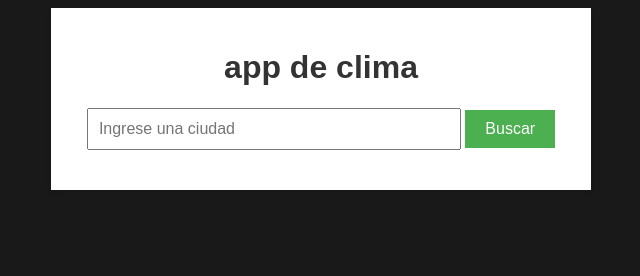
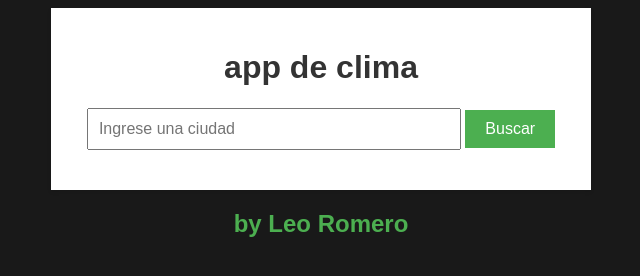
Before and after one commit to leoromero1/app-clima, a plain HTML site: page index.html in a window 1280 px wide. Shown: the whole page, without its empty margins (319-959 px from the left). Drawn offline with Linux system fonts and the light colour scheme.

Commit message:
add name

```diff
--- a/index.html
+++ b/index.html
@@ -13,6 +13,7 @@
     <button id="btnBusqueda">Buscar</button>
     <div id="datosClima"></div>
   </div>
+  <h2>by Leo Romero</h2>
   <script src="index.js"></script>
 </body>
 </html>
--- a/style.css
+++ b/style.css
@@ -15,7 +15,10 @@ body {
 h1 {
   color: #333333;
 }
-
+h2{
+  text-align: center;
+  color: #4CAF50;
+}
 input[type="text"] {
   padding: 10px;
   font-size: 16px;
```
